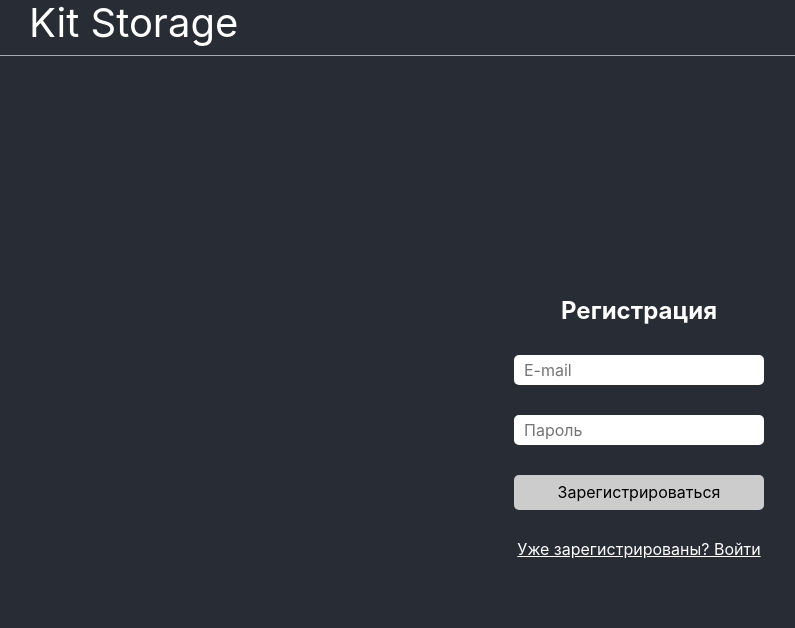
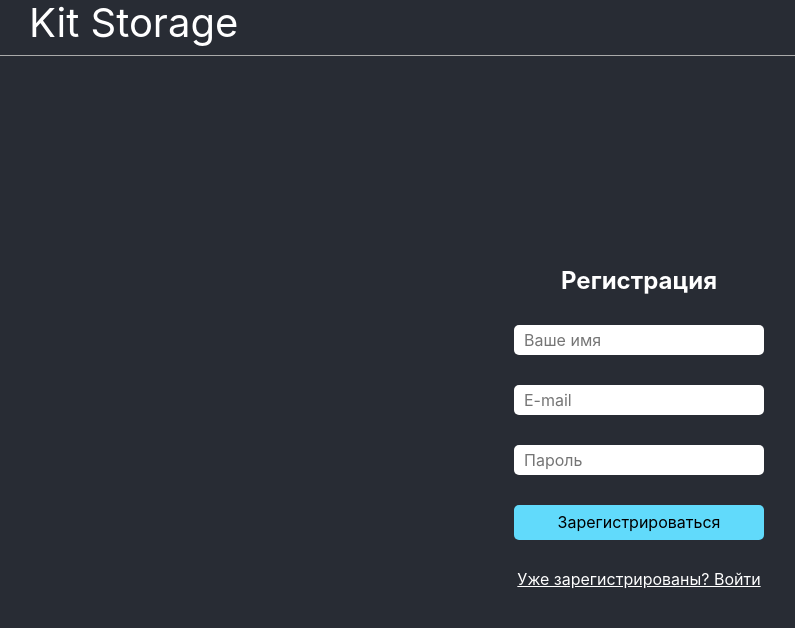
Before and after one commit to Alexandr-Mokhov/kit-storage, a React (Create React App) app: page /register in a window 1280 px wide. Shown: the top 628 px of the page, without its empty margins (1-796 px from the left). Built offline with nearby package versions, Linux system fonts and the light colour scheme.

Commit message:
feat: создать логику сбора данных из инпутов, добавить поле имени для регистрации

```diff
--- a/src/App.css
+++ b/src/App.css
@@ -1,7 +1,3 @@
-.App {
-  color: #61dafb;
-}
-
 .auth {
 	display: flex;
 	flex-direction: column;
--- a/src/components/Form/Form.css
+++ b/src/components/Form/Form.css
@@ -22,7 +22,7 @@
 	border-radius: 5px;
 	cursor: pointer;
 	border: none;
-	background-color: #CCC;
+	background-color: #61dafb;
 }
 
 .form__button:hover {
--- a/src/components/Form/Form.js
+++ b/src/components/Form/Form.js
@@ -1,12 +1,37 @@
 import { Link } from 'react-router-dom';
+import { useState } from 'react';
 import './Form.css';
 
-function onSubmit() { }
+export default function Form({ name, title, buttonText }) {
+	const [values, setValues] = useState({});
 
-export default function Form({ name, title, buttonText }) {
+	const handleChange = (evt) => {
+		const target = evt.target;
+		const name = target.name;
+		const value = target.value;
+		setValues({ ...values, [name]: value });
+	}
+
+	function handleSubmit(evt) {
+		evt.preventDefault();
+		console.log(values);
+	}
+
 	return (
-		<form className="form" onSubmit={onSubmit} name={name} noValidate>
+		<form className="form" onSubmit={handleSubmit} name={name}>
 			<h2 className="form__title">{title}</h2>
+			{name === "register" &&
+				<input
+					id="input-name"
+					className="form__input"
+					name="name"
+					type="text"
+					placeholder="Ваше имя"
+					required
+					value={values['name'] || ''}
+					onChange={handleChange}
+					autoComplete="off"
+				/>}
 			<input
 				id="input-email"
 				className="form__input"
@@ -14,8 +39,8 @@ export default function Form({ name, title, buttonText }) {
 				type="email"
 				placeholder="E-mail"
 				required
-				// value={values['email'] || ''}
-				// onChange={handleChange}
+				value={values['email'] || ''}
+				onChange={handleChange}
 				autoComplete="off"
 			/>
 			<input
@@ -26,16 +51,16 @@ export default function Form({ name, title, buttonText }) {
 				placeholder="Пароль"
 				required
 				minLength="4"
-				// value={values['password'] || ''}
-				// onChange={handleChange}
+				value={values['password'] || ''}
+				onChange={handleChange}
 				autoComplete="off"
 			/>
 			<button className="form__button" type="submit">
 				{buttonText}
 			</button>
 			{name === "register" ?
-			<Link className="form__link" to="/login">Уже зарегистрированы? Войти</Link> :
-			<Link className="form__link" to="/register">Зарегистрироваться</Link>}
+				<Link className="form__link" to="/login">Уже зарегистрированы? Войти</Link> :
+				<Link className="form__link" to="/register">Зарегистрироваться</Link>}
 		</form>
 	);
 }
```
